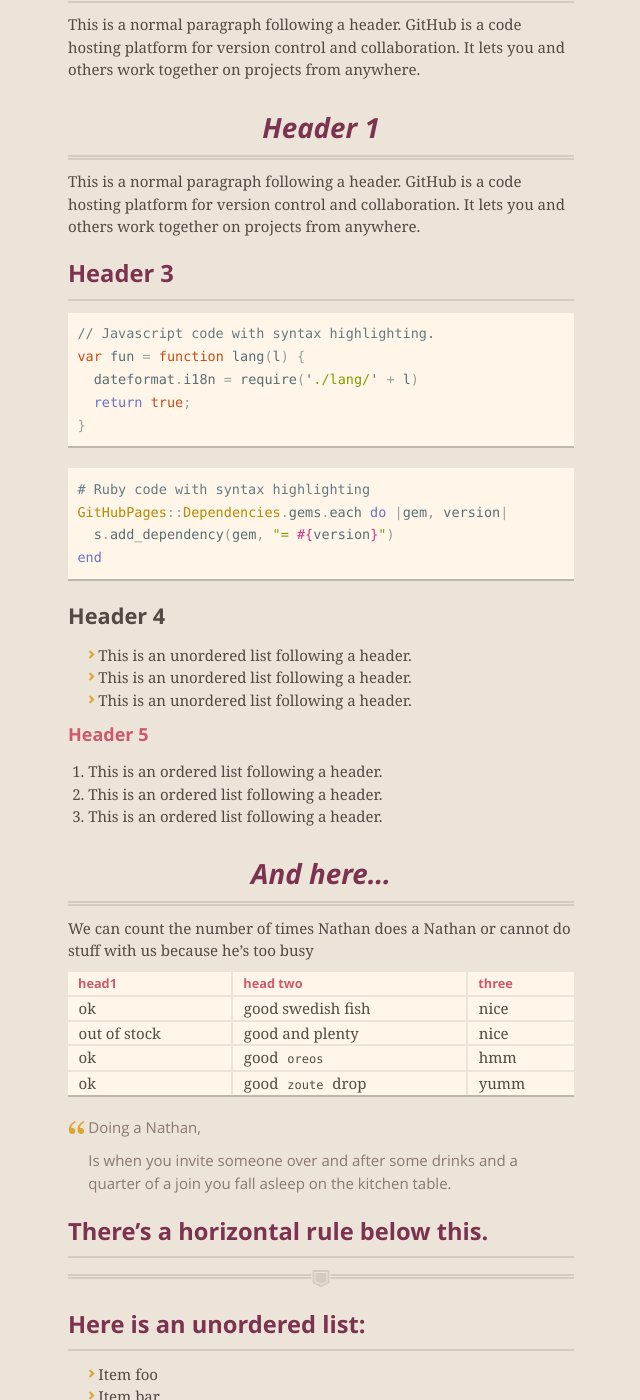
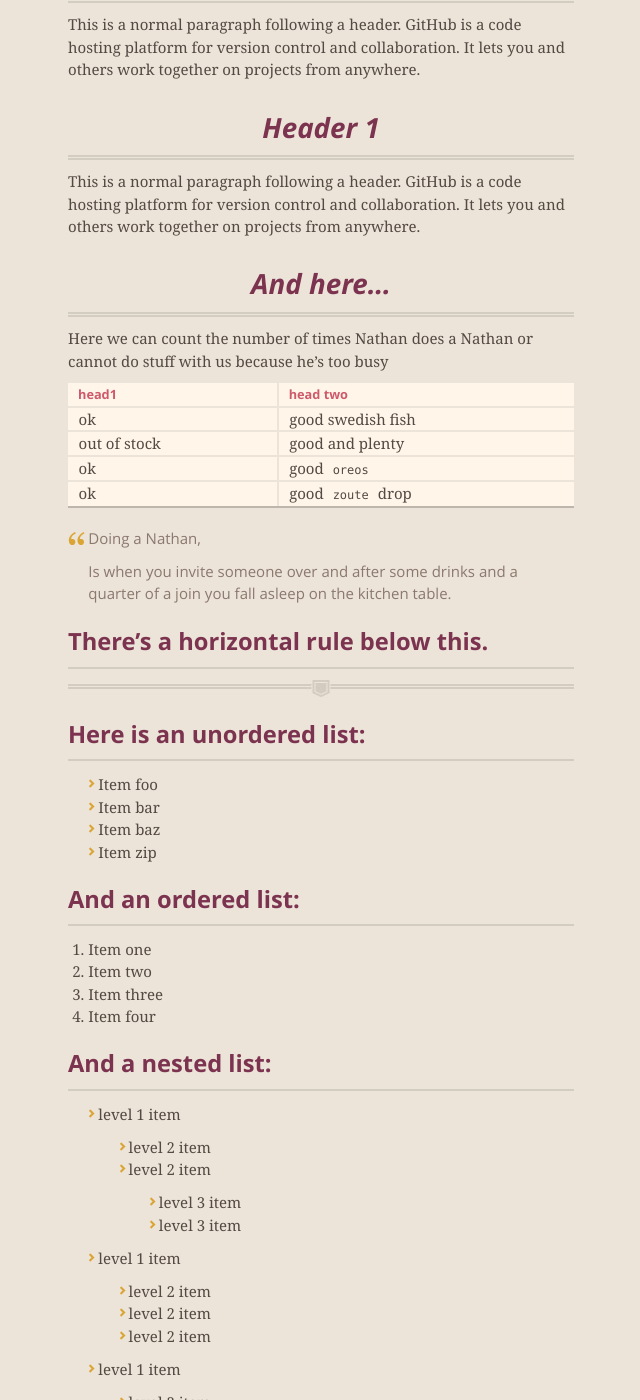
Before and after one commit to monisbday/monisbday.github.io, a Jekyll site: the page built from index.md, in a window 1280 px wide and 1400 px high, scrolled down 835 px. Shown: the whole window, without its empty margins (319-959 px from the left). Built offline with Jekyll 4.4.1, drawn with Linux system fonts in a browser that asks for light colours; our own code applies the rules of GitHub Pages for plain Markdown files.

Commit message:
Added text

````diff
--- a/index.md
+++ b/index.md
@@ -27,46 +27,17 @@ This is a normal paragraph following a header. GitHub is a code hosting platform
 This is a normal paragraph following a header. GitHub is a code hosting platform for version control and collaboration. It lets you and others work together on projects from anywhere.
 
 
-### Header 3
-
-```js
-// Javascript code with syntax highlighting.
-var fun = function lang(l) {
-  dateformat.i18n = require('./lang/' + l)
-  return true;
-}
-```
-
-```ruby
-# Ruby code with syntax highlighting
-GitHubPages::Dependencies.gems.each do |gem, version|
-  s.add_dependency(gem, "= #{version}")
-end
-```
-
-#### Header 4
-
-*   This is an unordered list following a header.
-*   This is an unordered list following a header.
-*   This is an unordered list following a header.
-
-##### Header 5
-
-1.  This is an ordered list following a header.
-2.  This is an ordered list following a header.
-3.  This is an ordered list following a header.
-
 # And here...
 
-We can count the number of times Nathan does a Nathan
+Here we can count the number of times Nathan does a Nathan
 or cannot do stuff with us because he's too busy
 
-| head1        | head two          | three |
-|:-------------|:------------------|:------|
-| ok           | good swedish fish | nice  |
-| out of stock | good and plenty   | nice  |
-| ok           | good `oreos`      | hmm   |
-| ok           | good `zoute` drop | yumm  |
+| head1        | head two          |
+|:-------------|:------------------|:
+| ok           | good swedish fish |
+| out of stock | good and plenty   |
+| ok           | good `oreos`      |
+| ok           | good `zoute` drop |
 
 > Doing a Nathan,
 >
````
